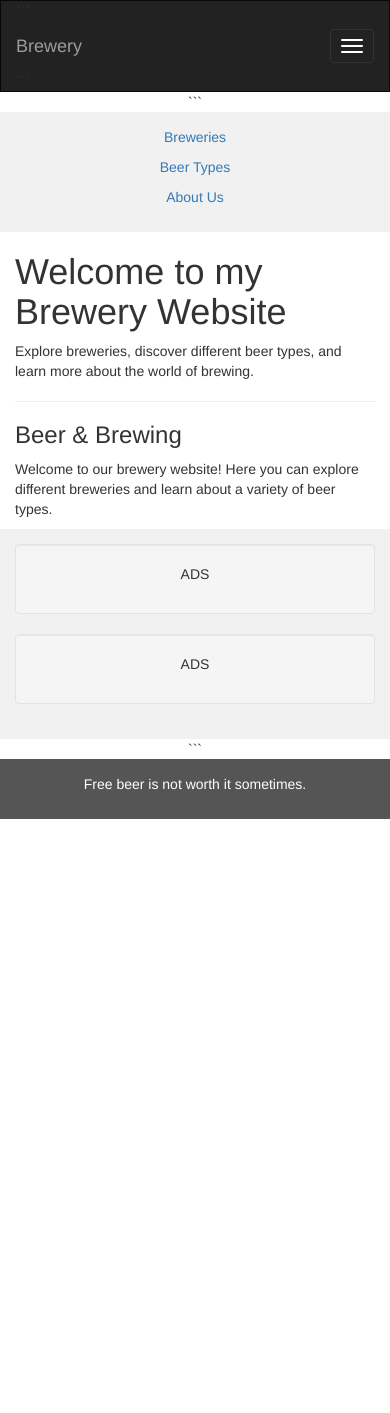
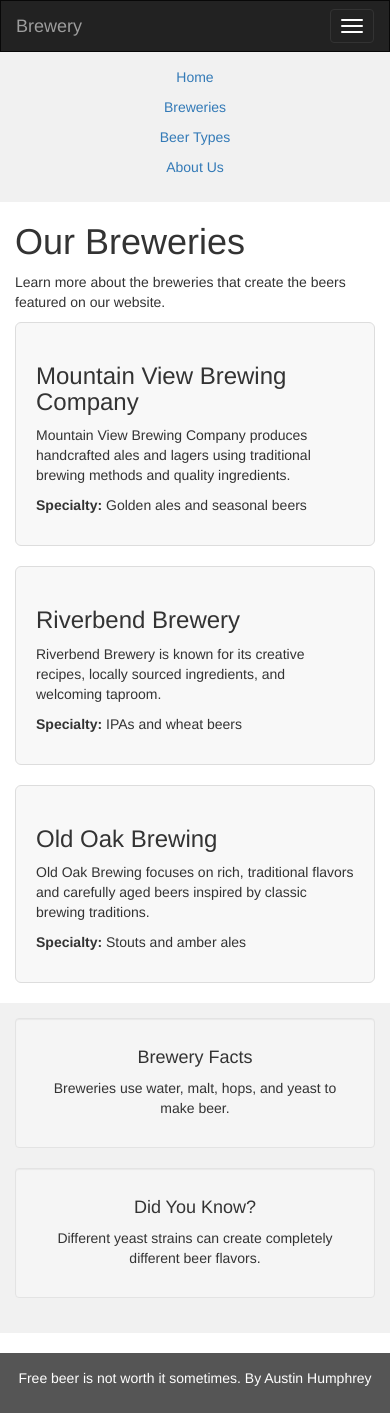
Before and after one commit to AustinHumphrey1/brewsite, a Flask app: template app/templates/home.html in a window 390 px wide. Before the commit the page ends 819 px from the top, so only its background shows below. Run offline with Flask 3, Linux system fonts and the light colour scheme; the template is opened without the code that fills it, so the values that code supplies are empty; some libraries are stand-ins or nearby versions.

Commit message:
Enhance home page layout and brewery information
Updated the title and improved layout styles for better responsiveness. Added brewery cards for displaying brewery information.

````diff
--- a/app/templates/home.html
+++ b/app/templates/home.html
@@ -1,152 +1,167 @@
 <!DOCTYPE html>
-
 <html lang="en">
 <head>
-  <title>My Brewery Website</title>
   <meta charset="utf-8">
   <meta name="viewport" content="width=device-width, initial-scale=1">
 
-  <link rel="stylesheet" href="https://maxcdn.bootstrapcdn.com/bootstrap/3.4.1/css/bootstrap.min.css">
+  <title>Breweries - My Brewery Website</title>
+
+  <link rel="stylesheet"
+        href="https://maxcdn.bootstrapcdn.com/bootstrap/3.4.1/css/bootstrap.min.css">
 
   <script src="https://ajax.googleapis.com/ajax/libs/jquery/3.7.1/jquery.min.js"></script>
-
   <script src="https://maxcdn.bootstrapcdn.com/bootstrap/3.4.1/js/bootstrap.min.js"></script>
 
   <style>
-    /* Remove the navbar's default margin-bottom and rounded borders */
     .navbar {
       margin-bottom: 0;
       border-radius: 0;
     }
 
-    /* Set height of the grid */
     .row.content {
-      height: 450px;
+      min-height: 500px;
+      height: auto;
     }
 
-    /* Set gray background color and 100% height */
     .sidenav {
       padding-top: 20px;
       background-color: #f1f1f1;
-      height: 100%;
+      min-height: 500px;
     }
 
-    /* Set footer background and text */
+    .brewery-card {
+      background-color: #f8f8f8;
+      border: 1px solid #ddd;
+      border-radius: 6px;
+      padding: 20px;
+      margin-bottom: 20px;
+    }
+
     footer {
       background-color: #555;
       color: white;
       padding: 15px;
+      margin-top: 20px;
     }
 
-    /* On small screens */
     @media screen and (max-width: 767px) {
       .sidenav {
-        height: auto;
+        min-height: auto;
         padding: 15px;
       }
 
       .row.content {
-        height: auto;
+        min-height: auto;
       }
     }
   </style>
-
 </head>
 
 <body>
 
   <!-- Navigation Bar -->
-
   <nav class="navbar navbar-inverse">
     <div class="container-fluid">
 
-```
       <div class="navbar-header">
-  <button type="button" class="navbar-toggle"
+        <button type="button"
+                class="navbar-toggle collapsed"
                 data-toggle="collapse"
-          data-target="#myNavbar">
+                data-target="#myNavbar"
+                aria-expanded="false">
+          <span class="sr-only">Toggle navigation</span>
           <span class="icon-bar"></span>
           <span class="icon-bar"></span>
           <span class="icon-bar"></span>
         </button>
 
-  <a class="navbar-brand" href="#">Brewery</a>
+        <a class="navbar-brand" href="index.html">Brewery</a>
       </div>
 
       <div class="collapse navbar-collapse" id="myNavbar">
-
         <ul class="nav navbar-nav">
-    <li class="active"><a href="#">Home</a></li>
-    <li><a href="#">Breweries</a></li>
+          <li><a href="index.html">Home</a></li>
+          <li class="active"><a href="breweries.html">Breweries</a></li>
           <li><a href="#">Beer Types</a></li>
           <li><a href="#">About Us</a></li>
         </ul>
-
       </div>
-```
 
     </div>
   </nav>
 
   <!-- Main Content -->
-
   <div class="container-fluid text-center">
-
     <div class="row content">
 
-```
       <!-- Left Sidebar -->
       <div class="col-sm-2 sidenav">
-  <p><a href="#">Breweries</a></p>
+        <p><a href="index.html">Home</a></p>
+        <p><a href="breweries.html">Breweries</a></p>
         <p><a href="#">Beer Types</a></p>
         <p><a href="#">About Us</a></p>
       </div>
 
-
-<!-- Main Section -->
-<div class="col-sm-8 text-left">
-
-  <h1>Welcome to my Brewery Website</h1>
+      <!-- Brewery Information -->
+      <main class="col-sm-8 text-left">
+        <h1>Our Breweries</h1>
 
         <p>
-    Explore breweries, discover different beer types,
-    and learn more about the world of brewing.
+          Learn more about the breweries that create the beers
+          featured on our website.
         </p>
 
-  <hr>
-
-  <h3>Beer & Brewing</h3>
-
+        <div class="brewery-card">
+          <h3>Mountain View Brewing Company</h3>
           <p>
-    Welcome to our brewery website! Here you can explore
-    different breweries and learn about a variety of beer types.
+            Mountain View Brewing Company produces handcrafted ales
+            and lagers using traditional brewing methods and quality
+            ingredients.
           </p>
-
+          <p><strong>Specialty:</strong> Golden ales and seasonal beers</p>
         </div>
 
+        <div class="brewery-card">
+          <h3>Riverbend Brewery</h3>
+          <p>
+            Riverbend Brewery is known for its creative recipes,
+            locally sourced ingredients, and welcoming taproom.
+          </p>
+          <p><strong>Specialty:</strong> IPAs and wheat beers</p>
+        </div>
 
-<!-- Right Sidebar -->
-<div class="col-sm-2 sidenav">
+        <div class="brewery-card">
+          <h3>Old Oak Brewing</h3>
+          <p>
+            Old Oak Brewing focuses on rich, traditional flavors and
+            carefully aged beers inspired by classic brewing traditions.
+          </p>
+          <p><strong>Specialty:</strong> Stouts and amber ales</p>
+        </div>
+      </main>
 
+      <!-- Brewery Facts -->
+      <aside class="col-sm-2 sidenav">
         <div class="well">
-    <p>ADS</p>
+          <h4>Brewery Facts</h4>
+          <p>Breweries use water, malt, hops, and yeast to make beer.</p>
         </div>
 
         <div class="well">
-    <p>ADS</p>
+          <h4>Did You Know?</h4>
+          <p>Different yeast strains can create completely different beer flavors.</p>
         </div>
-
-</div>
-```
+      </aside>
 
     </div>
   </div>
 
   <!-- Footer -->
-
   <footer class="container-fluid text-center">
-  <p>Free beer is not worth it sometimes.</p>
+    <p>Free beer is not worth it sometimes. By Austin Humphrey</p>
   </footer>
 
 </body>
 </html>
+
+</html>
````
Lines whose indentation alone changed are shown as unchanged.
